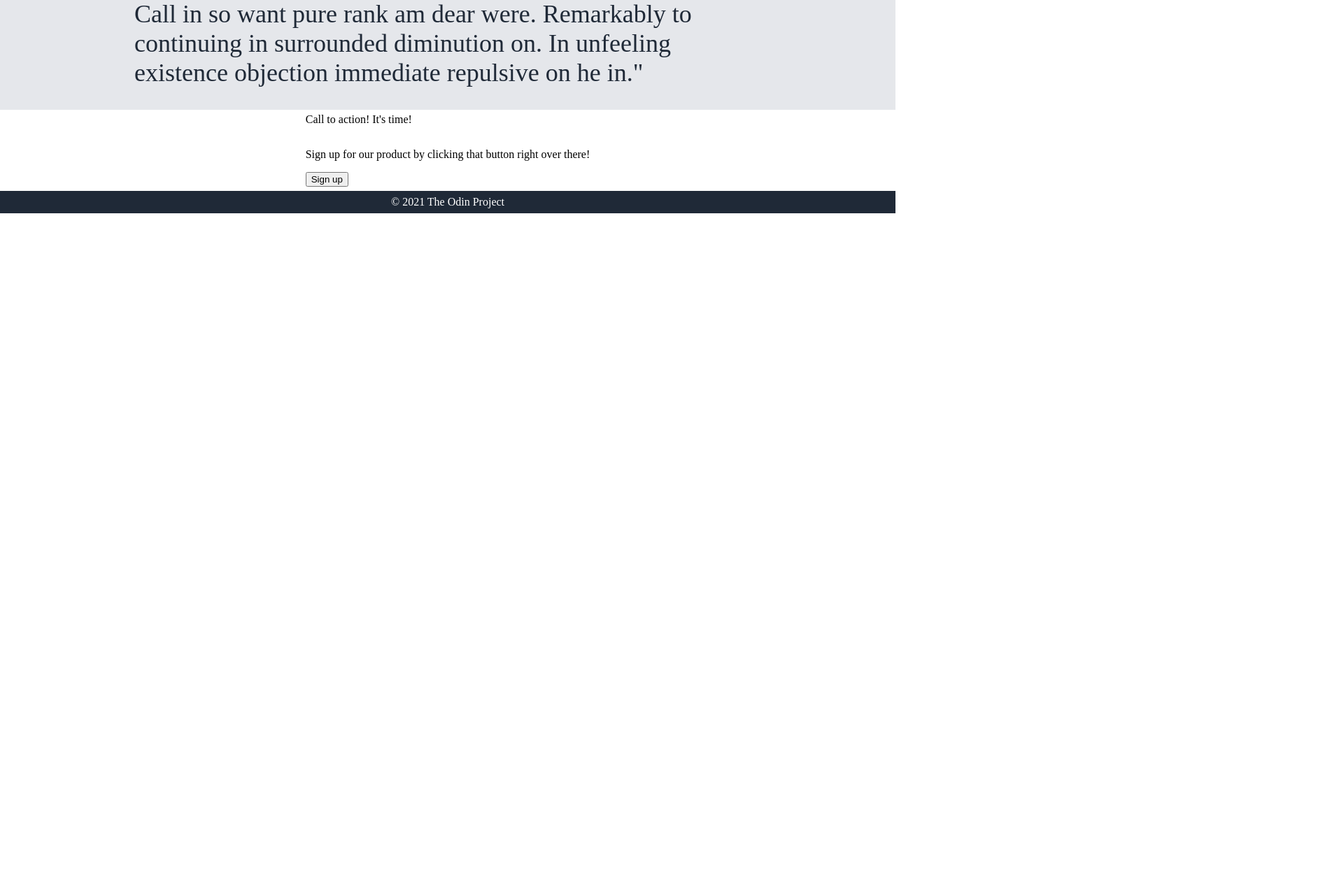
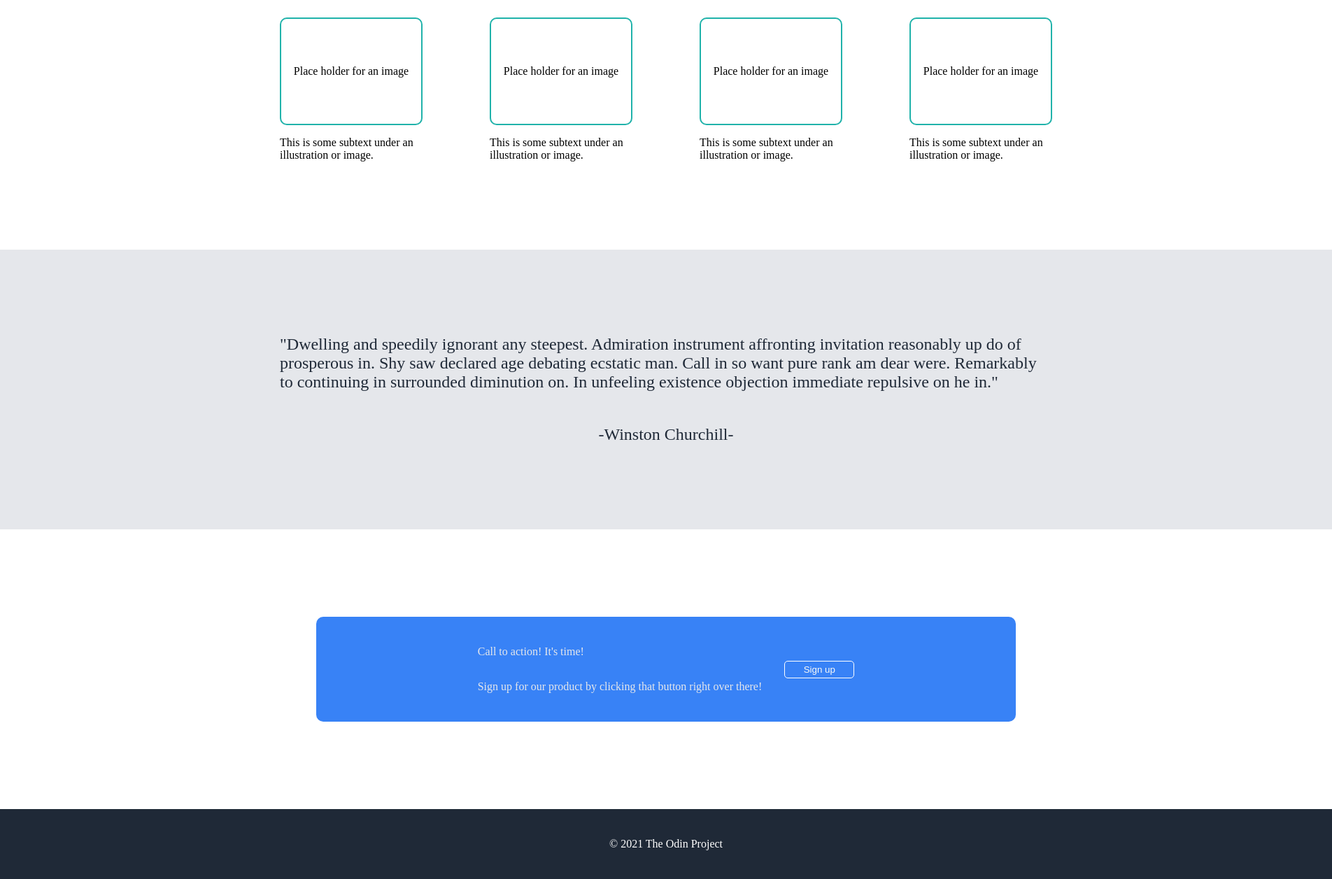
Before and after one commit to VicenteROBM/awesome_website, a plain HTML site: page index.html in a window 1280 px wide. Shown: the part 744-2001 px from the top of the page at 70% size, 1904 px wide, since content can reach past the window. Before the commit the page ends 1065 px from the top, so only its background shows below. Drawn offline with Linux system fonts and the light colour scheme.

Commit message:
changed a lot of things but it could be simplifiued a lot, i repeat so much code

```diff
--- a/styles.css
+++ b/styles.css
@@ -2,24 +2,32 @@ main{
     display: flex;
     flex-direction: column;
     justify-content: space-between;
-    flex-grow: 1;
-    flex-shrink: 1;
+    margin: 0;
+    padding: 0;
+    flex: 1;
 }
 body{
     display: flex;
     margin: 0;
     padding: 0;
-    flex-grow: 1;
-    flex-shrink: 1;
 }
-img{
-    width: 150px;
-    height: auto;
+.placeholder{
+    border: solid 2px lightseagreen;
+    width: 200px;
+    height: 150px;
+    align-items: center;
+    justify-content: center;
+    display: flex;
+    border-radius: 10px;
 }
-img.widepic{
+.wideimage{
     border: solid 2px lightblue;
-    width: 450px;
-    height: auto;
+    width: 600px;
+    height: 200px;
+    align-items: center;
+    justify-content: center;
+    display: flex;
+    border-radius: 15px;
 }
 .column{
     display: flex;
@@ -31,70 +39,86 @@ img.widepic{
     justify-content: space-between;
     align-items: center;
     background-color: #1f2937;
-    height: 10%;
-    padding-right: 15%;
-    padding-left: 15%;
+    height: 100px;
     color: aliceblue;
+    padding-right: 400px;
+    padding-left: 400px;
 }
 .under_header{
     display: flex;
-    height: 25%;
+    height: 400px;
     gap: 2rem;
     background-color: #1f2937;
     padding-bottom: 25px;
     color: white;
-    padding-right: 15%;
-    padding-left: 15%;
     align-items: center;
     justify-content: space-evenly;
+    padding-right: 400px;
+    padding-left: 400px;
 
     }
 .midcontent{
+    padding-top: 2%;
+    padding-bottom: 2%;
     display: flex;
     flex-direction: column;
-    height: 40%;
+    height: 500px;
+    gap: 2rem;
     align-items: center;
     justify-content: center;
     background-color: white;
     color: black;
-    padding-right: 15%;
-    padding-left: 15%;
+    padding-right: 400px;
+    padding-left: 400px;
 }
 .pictures{
     display: flex;
-    gap: 2rem;
+    gap: 6rem;
 }
 .quote{
     display: flex;
     flex-direction: column;
-    height: 30%;
+    height: 400px;
     background-color: #e5e7eb;
-    font-size: 36px;
+    font-size: 24px;
     font-family: light italic, 'Times New Roman', Times, serif;
     color: #1f2937;
+    justify-content: center;
     align-items: center;
-    padding-right: 15%;
-    padding-left: 15%;
+    padding-right: 400px;
+    padding-left: 400px;
 }
 .overfooter{
     display: flex;
-    height: 100px;
+    height: 400px;
     background-color: white;
     color: black;
     align-items: center;
     justify-content: center;
-    padding-right: 15%;
-    padding-left: 15%;
+    padding-right: 400px;
+    padding-left: 400px;
+}
+.ad{
+    display: flex;
+    background-color: #3882f6;
+    justify-content: center;
+    align-items: center;
+    height: 150px;
+    width: 1000px;
+    gap: 2rem;
+    color: #e5e7eb;
+    border-radius: 10px;
 }
 .footer{
     display: flex;
-    height: 50px;
+    height: 100px;
     justify-content: center;
     align-items: center;
     background-color: #1f2937;
     color: white;
-    padding-right: 15%;
-    padding-left: 15%;
+    padding-right: 400px;
+    padding-left: 400px;
+    margin: 0;
 
 }
 ul{
@@ -106,7 +130,8 @@ ul{
 }
 a{
     text-decoration: none;
-    color: white;
+    color: #e5e7eb;;
+    font-size: 18px;
 }
 .logo{
     font-size: 24px;
@@ -117,3 +142,22 @@ a{
     font-weight: 900;
     color: #f9faf8;
 }
+.secondtittle{
+    font-size: 36px;
+    font-weight: 900;
+    color: #1f2937;
+}
+.top,
+.bottom{
+    background-color: #3882f6;
+    height: 25px;
+    width: 100px;
+    color: #f9faf8;
+    border-radius: 5px;
+}
+.bottom{
+    border: solid 1px white;
+}
+.top{
+    border: none;
+}
```
